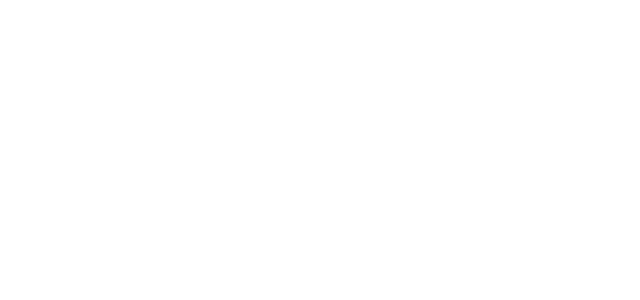
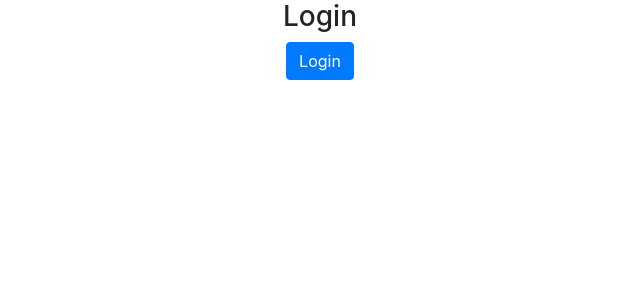
Before and after one commit to anastasskostas/simple-wallet, a React (Create React App) app in the folder ui/: page /#/login in a window 1280 px wide. Shown: the top 300 px of the page, without its empty margins (320-960 px from the left). Built offline with nearby package versions, Linux system fonts and the light colour scheme.

Commit message:
Implement login screen with api integration

```diff
--- a/ui/src/components/Login/Login.html.jsx
+++ b/ui/src/components/Login/Login.html.jsx
@@ -1,9 +1,15 @@
 import React from 'react';
+import { Button } from 'react-bootstrap'
+import { FontAwesomeIcon } from '@fortawesome/react-fontawesome'
 
 function LoginHtml(props) {
 
+
   return (
-    <div></div>
+    <div className="text-center">
+      <h3>Login</h3>
+      <Button disabled={props.data.doesLogin} variant="primary" onClick={props.login}>Login {props.data.doesLogin ? <FontAwesomeIcon icon={['fas', 'spinner']} className="fa-pulse" /> : ''}</Button>
+    </div>
   );
 }
 export default LoginHtml;
--- a/ui/src/components/Login/Login.jsx
+++ b/ui/src/components/Login/Login.jsx
@@ -1,5 +1,6 @@
 import React, { Component } from "react";
 import LoginHtml from "./Login.html";
+import { login } from "../../services/Auth.service";
 
 
 class LoginComponent extends Component {
@@ -7,17 +8,33 @@ class LoginComponent extends Component {
   constructor() {
     super();
     this.state = {
+      doesLogin: false
     }
   }
 
   componentDidMount() {
   }
 
+  login = () => {
+    this.setState({ doesLogin: true });
+    login().then((response) => {
+      this.setState({
+        doesLogin: false
+      })
+      sessionStorage.setItem("token", response.data.token)
+      this.props.history.push('/wallet')
+    }).catch(error => {
+      this.setState({
+        doesLogin: false
+      })
+    });
+  }
 
   render() {
     return (
       <LoginHtml
         data={this.state}
+        login={this.login}
       />
     )
   }
--- /dev/null
+++ b/ui/src/config/config.js
@@ -0,0 +1,11 @@
+const configuration = {
+    baseUrl: "http://localhost:5050",
+
+    getTransactionsEndpoint: "/transactions",
+    getBalanceEndpoint: "/balance",
+    updateBalanceEndpoint: "/spend",
+    loginEndpoint: "/login",
+
+  };
+
+  export default configuration;
--- /dev/null
+++ b/ui/src/services/Auth.service.js
@@ -0,0 +1,6 @@
+import config from '../config/config';
+import { post } from './request';
+
+export const login = () => {
+  return post(`${config.baseUrl}${config.loginEndpoint}`)
+}
--- /dev/null
+++ b/ui/src/services/request.js
@@ -0,0 +1,67 @@
+import axios from 'axios';
+
+
+
+axios.interceptors.response.use(response => {
+  //here can global handle response
+  return response;
+}, error => {
+  //here can global handle error
+  return Promise.reject(error.response);
+})
+
+
+export function get(url) {
+  return new Promise((resolve, reject) => {
+    axios.get(url, {
+      responseType: 'content-type',
+      headers: { 'Authorization': getAuthorizationHeader() }
+    }).then(response => {
+      resolve(response);
+    }).catch(error => {
+      catchError(error, reject);
+    });
+  })
+}
+
+
+export function post(url, data) {
+  return new Promise((resolve, reject) => {
+    axios.post(url, data, {
+      headers: {
+        'Content-Type': `application/json`,
+        'Authorization': getAuthorizationHeader()
+      }
+    }).then(response => {
+      resolve(response);
+    }).catch(error => {
+      catchError(error, reject);
+    });
+  });
+}
+
+
+function catchError(error, reject) {
+  reject(handleError(error));
+}
+
+function handleError(error) {
+  if (!error) return;
+  let e = {
+    status: error.status,
+    text: error.statusText
+  }
+  if (e.status === 401) {
+    sessionStorage.removeItem("token");
+    window.location.replace(window.location.origin + "/#/login");
+  }
+  return e
+}
+
+function getAuthorizationHeader() {
+  if (sessionStorage) {
+    return sessionStorage.getItem('token');
+  } else {
+    return "session-storage-is-not-available";
+  }
+}
```
Also changed, not shown: 1 other file (tests, documents, lock files or other folders).
